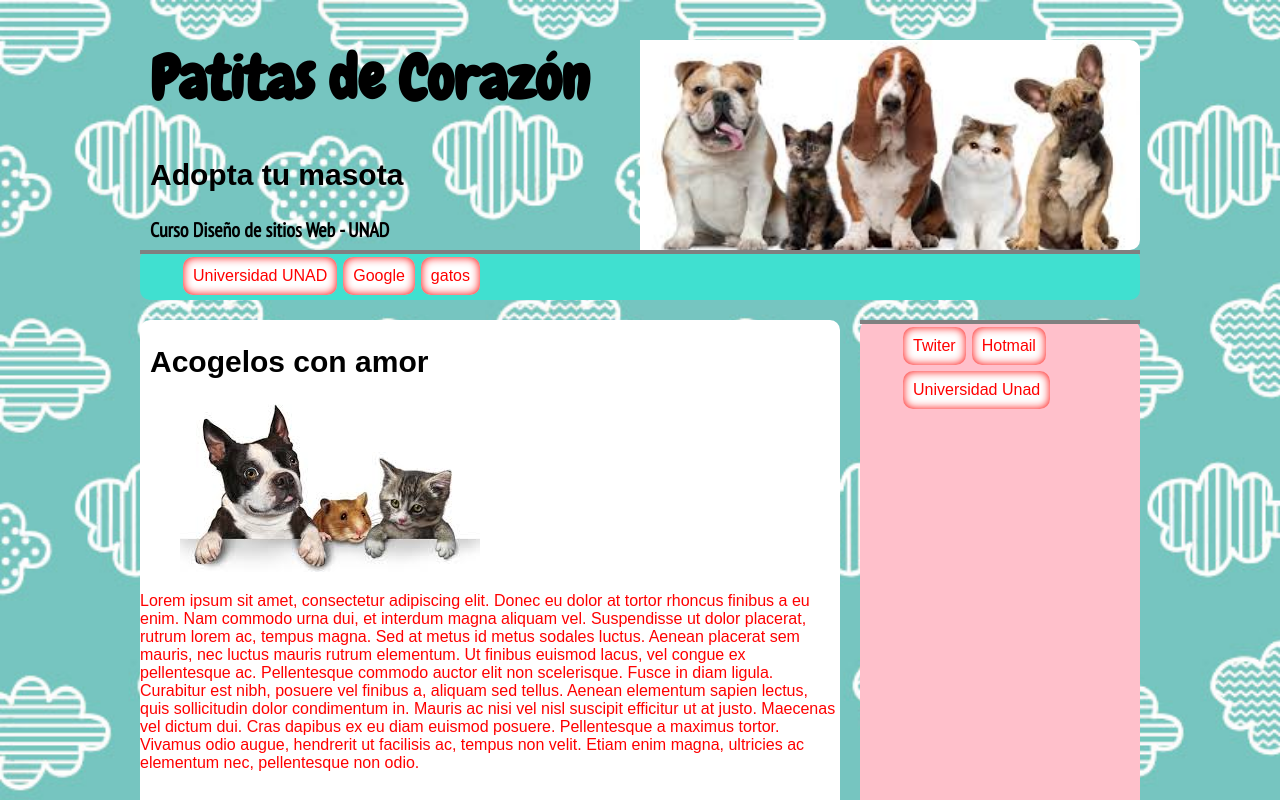
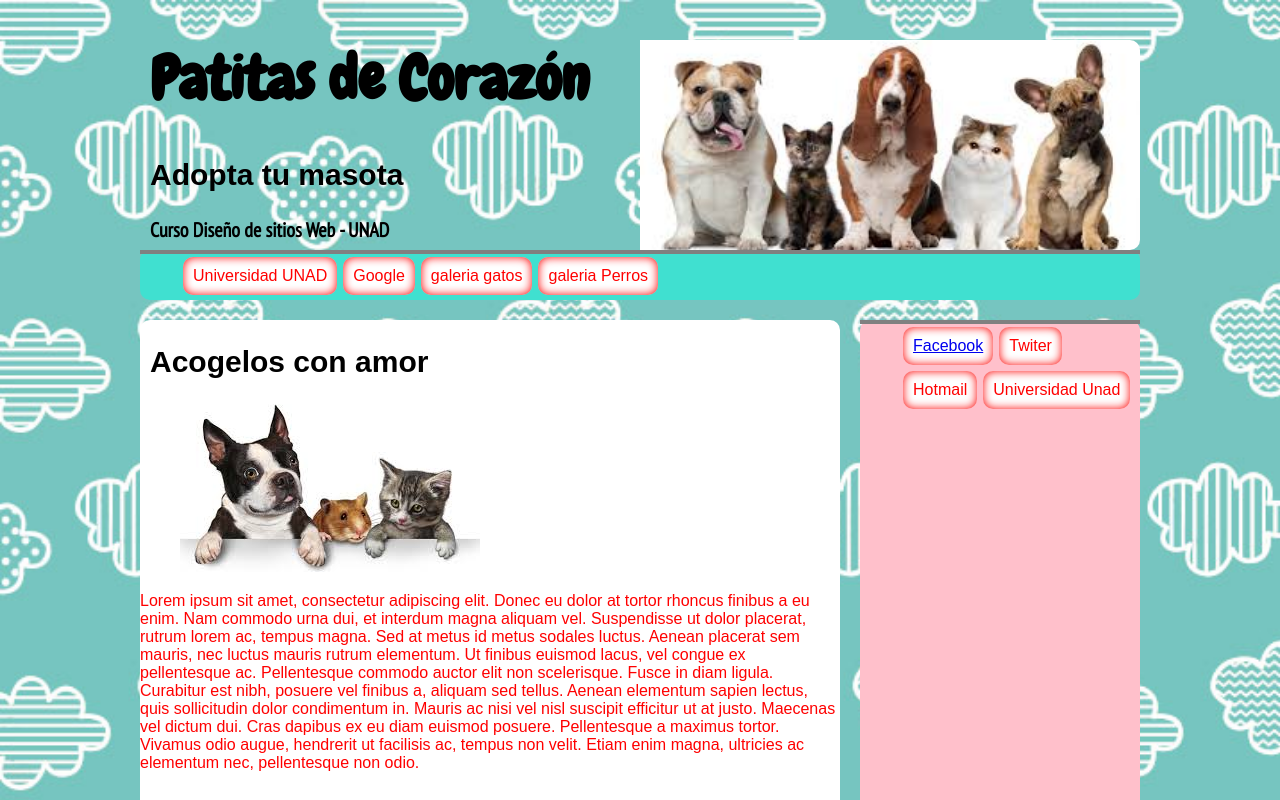
Before and after one commit to kalobrim/kalobrim.github.io, a plain HTML site: page index.html in a window 1280 px wide. Shown: the top 800 px of the page. Drawn offline with Linux system fonts and the light colour scheme; a web font is replaced by a local one.

Commit message:
si por fis
si

```diff
--- a/index.html
+++ b/index.html
@@ -29,7 +29,12 @@
  	<ul class="menu">
  		<li><a href="http://www.unad.edu.co"class="menu"Universidad UNAD</a>Universidad UNAD</li>
  		<li><a href="http://www.google.com"class="menu"</a>Google</li>
- 		<li><a href="gatos.html"class="menu"</a> gatos</li>
+ 		<li><a href="gatos.html"class="menu"</a> galeria gatos</li>
+ 		<li><a href="gatos.html"class="menu"</a> galeria Perros</li>
+
+
+
+
 
 
  	</ul>
@@ -60,10 +65,10 @@
 </section>
 <aside>
 	<ul>
+ 		<li><a href="http://www.facebook.com">Facebook</a></li>
  		<li><a href="http://www.twitter.com"class="menu"</a>Twiter</a></li>
  		<li><a href="http://www.hotmail.com"class="menu"</a>Hotmail</a></li>
  		<li><a href="http://www.unad.edu.co"class="menu"</a>Universidad Unad</a></li>
-
 
 
 
```
